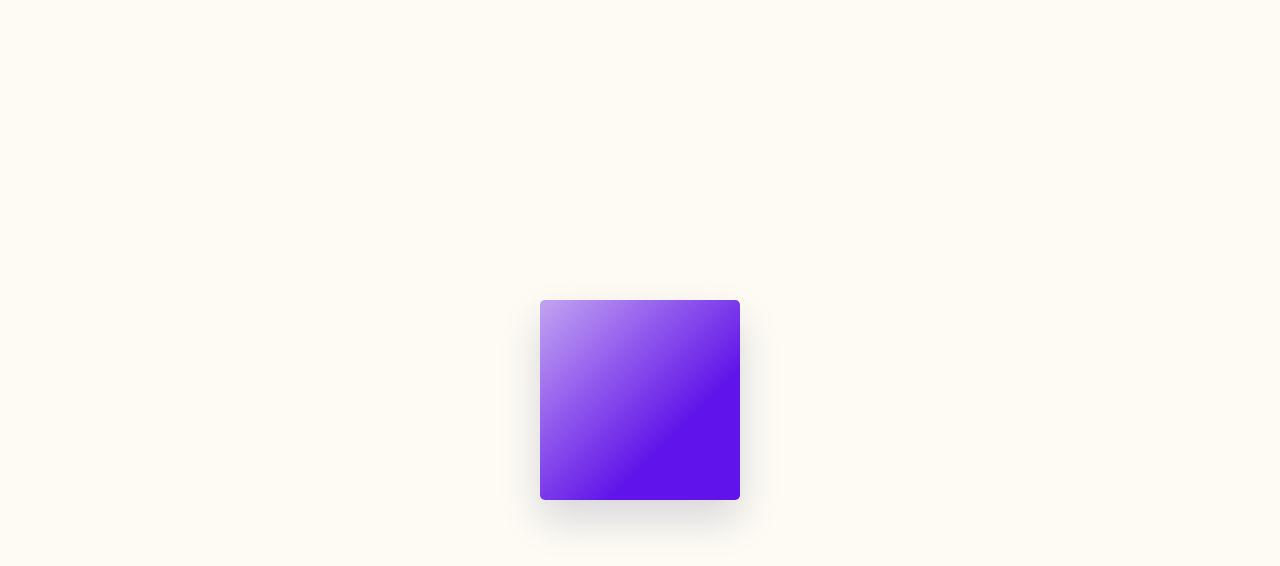
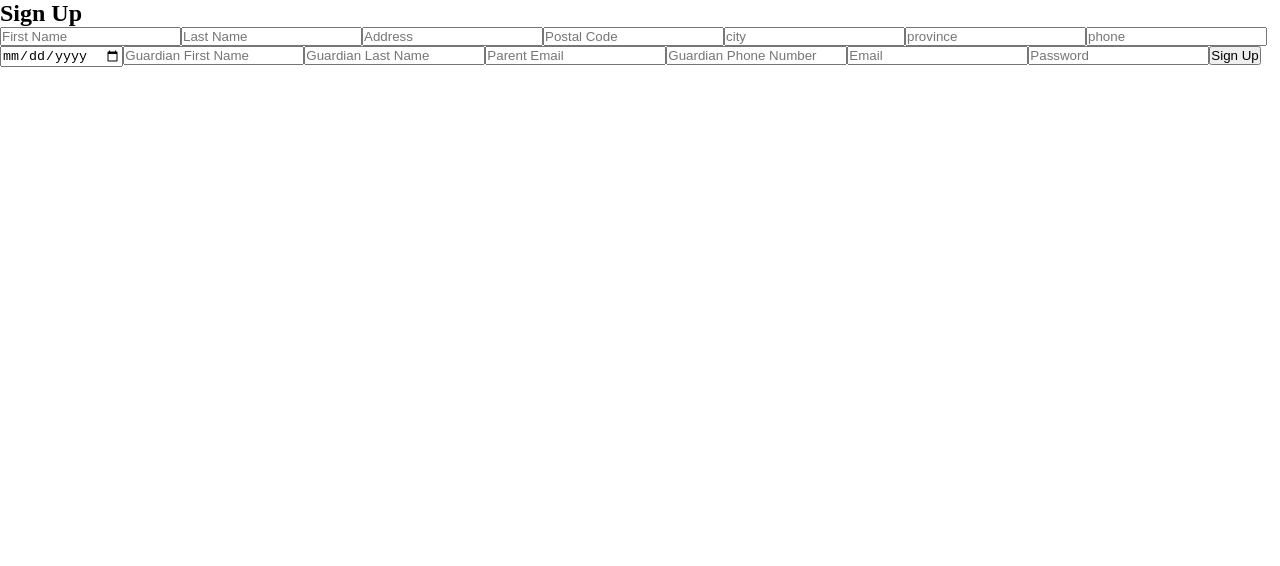
Before and after one commit to muayadcode/scratch-win, a React (Create React App) app: page / in a window 1280 px wide. Shown: the top 566 px of the page. Built offline with nearby package versions, Linux system fonts and the light colour scheme.

Commit message:
signup and db

```diff
--- a/package.json
+++ b/package.json
@@ -6,6 +6,7 @@
     "@testing-library/jest-dom": "^5.17.0",
     "@testing-library/react": "^13.4.0",
     "@testing-library/user-event": "^13.5.0",
+    "firebase": "^10.8.0",
     "react": "^18.2.0",
     "react-dom": "^18.2.0",
     "react-router-dom": "^6.22.0",
--- a/src/index.js
+++ b/src/index.js
@@ -2,7 +2,7 @@ import React from 'react';
 import ReactDOM from "react-dom";
 // import Form from './pages/Form.js';
 import ScratchCard from './pages/Contest.js';
-import Form from './pages/Form.js';
+import Signup from './pages/signup.js';
 import { BrowserRouter, Routes, Route } from "react-router-dom";
 
 
@@ -12,7 +12,7 @@ export default function App() {
   return (
     <BrowserRouter>
      <Routes>
-      <Route index element={<ScratchCard/>} />
+      <Route index element={<Signup/>} />
       </Routes>
     </BrowserRouter>
   );
--- /dev/null
+++ b/src/pages/firebase-config.js
@@ -0,0 +1,19 @@
+
+import { initializeApp } from "firebase/app";
+import { getFirestore } from "firebase/firestore";
+import { getAuth } from "firebase/auth";
+
+
+const firebaseConfig = {
+    apiKey: "AIzaSyBezwBF0cKI4MKnbfJLAV3Z9BZK_BSgVaA",
+    authDomain: "scratch-win-a438d.firebaseapp.com",
+    projectId: "scratch-win-a438d",
+    storageBucket: "scratch-win-a438d.appspot.com",
+    messagingSenderId: "861803215615",
+    appId: "1:861803215615:web:6b9c6d38532d227a53aaca"
+  };
+
+const app = initializeApp(firebaseConfig);
+export const auth = getAuth(app);
+
+export const db = getFirestore(app)
--- /dev/null
+++ b/src/pages/signup.js
@@ -0,0 +1,113 @@
+import React, { useState, useEffect } from "react";
+import { collection, addDoc } from "firebase/firestore";
+import { createUserWithEmailAndPassword } from "firebase/auth";
+import { db, auth } from "./firebase-config";
+
+class FormData {
+  constructor(fName, lName, address, postal, province, city, phone, email, date, password) {
+    this.fName = fName;
+    this.lName = lName;
+    this.address = address;
+    this.postal = postal;
+    this.province = province;
+    this.city = city;
+    this.phone = phone;
+    this.email = email;
+    this.password = password;
+    this.date = date;
+  }
+
+  setMinorFields(GuardianNameFirst, GuardianNameLast, parentEmail, GuardianNumber) {
+    this.isMinor = true;
+    this.GuardianNameFirst = GuardianNameFirst;
+    this.GuardianNameLast = GuardianNameLast;
+    this.parentEmail = parentEmail;
+    this.GuardianNumber = GuardianNumber;
+  }
+}
+
+function SignUp() {
+  const [formData, setFormData] = useState(new FormData('', '', '', '', '', '', '', '', '', ''));
+
+  useEffect(() => {
+    // Load form data from local storage if available
+    const storedFormData = localStorage.getItem('formData');
+    if (storedFormData) {
+      setFormData(JSON.parse(storedFormData));
+    }
+  }, []);
+
+  const handleSignUp = async (e) => {
+    e.preventDefault();
+
+    try {
+      // Create user account with email and password
+      const userCredential = await createUserWithEmailAndPassword(auth, formData.email, formData.password);
+
+      // Add user information to Firestore
+      await addDoc(collection(db, "accounts"), {
+        uid: userCredential.user.uid,
+        fName: formData.fName,
+        lName: formData.lName,
+        address: formData.address,
+        postal: formData.postal,
+        province: formData.province,
+        city: formData.city,
+        phone: formData.phone,
+        email: formData.email,
+        date: formData.date,
+        GuardianNameFirst: formData.GuardianNameFirst,
+        GuardianNameLast: formData.GuardianNameLast,
+        parentEmail: formData.parentEmail,
+        GuardianNumber: formData.GuardianNumber,
+      });
+
+      console.log('User signed up successfully!');
+    } catch (error) {
+      console.error('Error signing up:', error.message);
+    }
+  };
+
+  const handleChange = (e) => {
+    const { name, value } = e.target;
+    const updatedFormData = { ...formData, [name]: value };
+    setFormData(updatedFormData);
+    // Store form data in local storage
+    localStorage.setItem('formData', JSON.stringify(updatedFormData));
+  };
+
+  const handleMinorFieldsChange = (e) => {
+    const { name, value } = e.target;
+    const updatedFormData = { ...formData, isMinor: true, [name]: value };
+    setFormData(updatedFormData);
+    // Store form data in local storage
+    localStorage.setItem('formData', JSON.stringify(updatedFormData));
+  };
+
+  return (
+    <div>
+    <h2>Sign Up</h2>
+    <form onSubmit={handleSignUp}>
+      <input type="text" name="fName" placeholder="First Name" value={formData.fName} onChange={handleChange} required />
+      <input type="text" name="lName" placeholder="Last Name" value={formData.lName} onChange={handleChange} required />
+      <input type="text" name="address" placeholder="Address" value={formData.address} onChange={handleChange} required />
+      <input type="text" name="postal" placeholder="Postal Code" value={formData.postal} onChange={handleChange} required />
+      <input type="text" name="city" placeholder="city" value={formData.city} onChange={handleChange} required />
+      <input type="text" name="province" placeholder="province" value={formData.province} onChange={handleChange} required />
+      <input type="text" name="phone" placeholder="phone" value={formData.phone} onChange={handleChange} required />
+      <input type="date" name="date" placeholder="date" value={formData.date} onChange={handleChange} required />
+
+      <input type="text" name="GuardianNameFirst" placeholder="Guardian First Name" value={formData.GuardianNameFirst} onChange={handleMinorFieldsChange} />
+        <input type="text" name="GuardianNameLast" placeholder="Guardian Last Name" value={formData.GuardianNameLast} onChange={handleMinorFieldsChange} />
+        <input type="email" name="parentEmail" placeholder="Parent Email" value={formData.parentEmail} onChange={handleMinorFieldsChange} />
+        <input type="text" name="GuardianNumber" placeholder="Guardian Phone Number" value={formData.GuardianNumber} onChange={handleMinorFieldsChange} />
+
+      <input type="email" name="email" placeholder="Email" value={formData.email} onChange={handleChange} required />
+      <input type="password" name="password" placeholder="Password" value={formData.password} onChange={handleChange} required />
+      <button type="submit">Sign Up</button>
+    </form>
+  </div>
+  );
+}
+
+export default SignUp;
```
Also changed, not shown: 1 other file (tests, documents, lock files or other folders).
